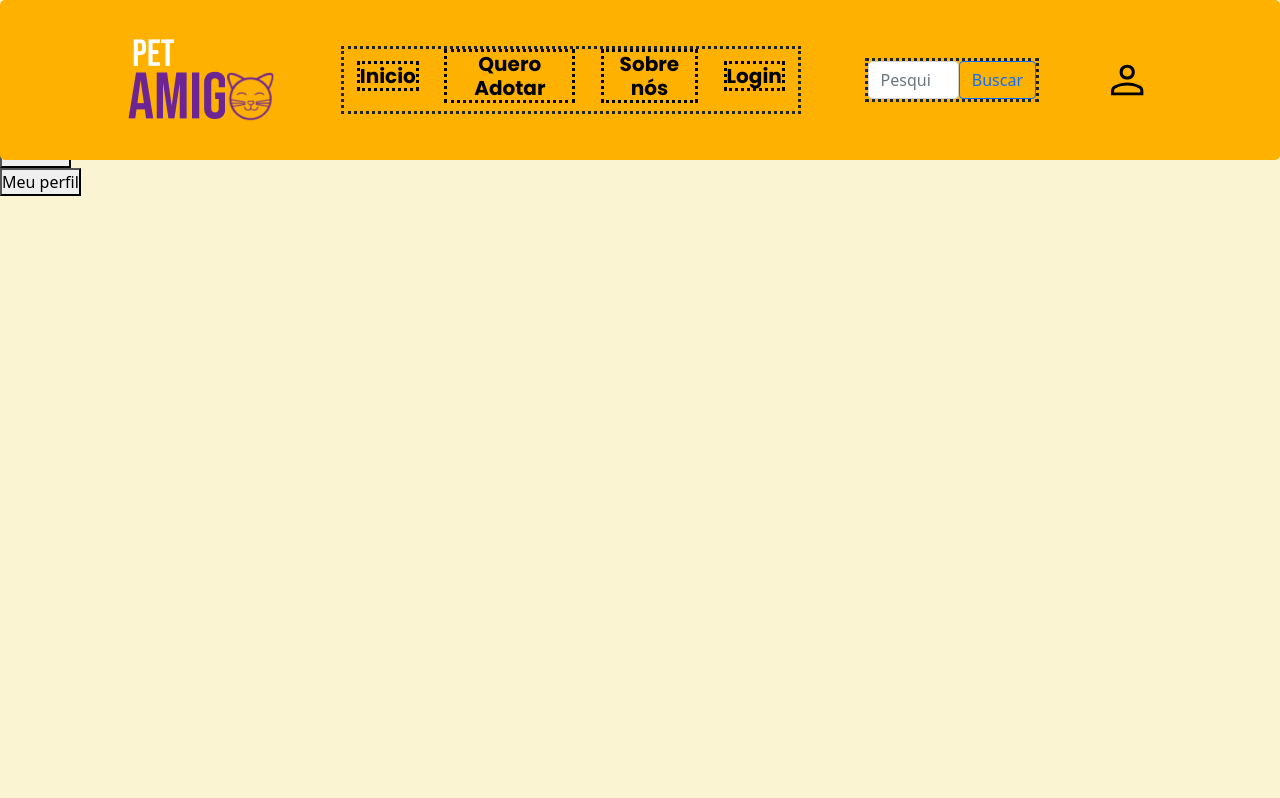
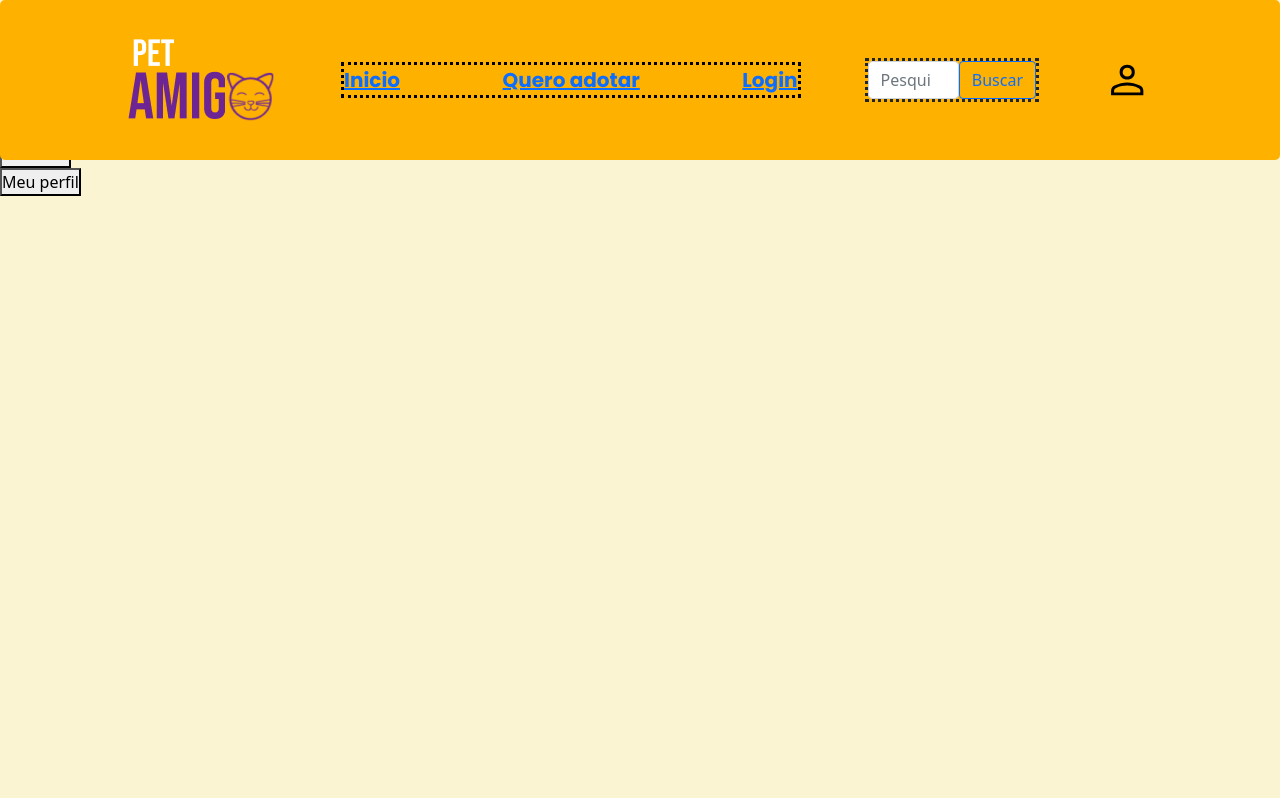
Before and after one commit to GuilhermeRodrigues123/Site-Pet-Amigo, a React (Create React App) app: page /preload in a window 1280 px wide. Shown: the top 798 px of the page. Built offline with nearby package versions, Linux system fonts and the light colour scheme.

Commit message:
Adição de link no header

```diff
--- a/src/HeaderFooter/HeaderFooter.css
+++ b/src/HeaderFooter/HeaderFooter.css
@@ -25,18 +25,20 @@ header{
     justify-content: space-between;
     width: 100%;
     border-style: dotted;
-}
-
-.header_titles h1{
     font-family: 'Poppins', sans-serif;
     font-style: normal;
     font-weight: 700;
     font-size: 20px;
+    color: #000000;
+}
+
+.inicio{
+
     text-align: center;
     border-style: dotted;
     margin-right: 1vw;
     margin-left: 1vw;
-    color: #000000;
+
 }
 
 footer{
--- a/src/HeaderFooter/HeaderFooter.js
+++ b/src/HeaderFooter/HeaderFooter.js
@@ -1,7 +1,8 @@
 import React from 'react';
+import {Link} from "react-router-dom";
 //import React, { useState } from 'react';
-import './headerfooter.css'
-import '../global.css'
+import './headerfooter.css';
+import '../global.css';
 import { Button } from 'react-bootstrap';
 import 'bootstrap/dist/css/bootstrap.min.css';
 import { Form } from "react-bootstrap";
@@ -16,10 +17,9 @@ function HeaderFooter(props) {
                 <header>
                     <img className="logo" src="./images/logo.png" alt="Logo"></img>
                     <div className="header_titles">
-                        <h1>Inicio</h1>
-                        <h1>Quero Adotar </h1>
-                        <h1>Sobre nós</h1>
-                        <h1>Login</h1>
+                        <Link to="home">Inicio</Link>
+                        <Link to="animais-para-adocao">Quero adotar</Link>
+                        <Link to="login">Login</Link>
                     </div>
                     <Form className="d-flex">
                         <FormControl className="pesquisa" type="search" placeholder="Pesquisa" aria-label="Pesquisa" />
```
